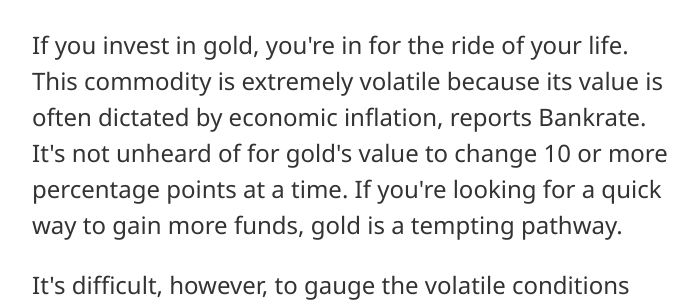
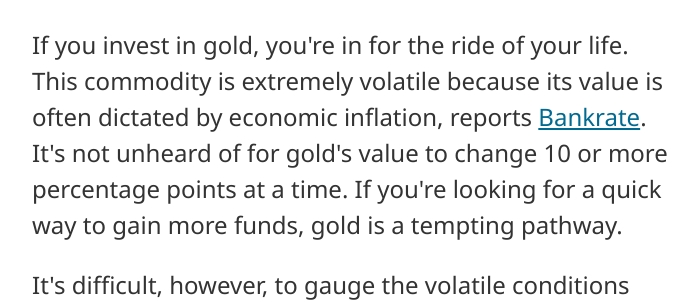
Before and after one commit to RamkumarYaragarla/worko, a Jekyll site: the page built from _posts/2017-12-22-Your Best Choices for Investments: Real Estate vs Gold vs Cryptocurrency.md, in a window 1280 px wide and 900 px high, scrolled down 2596 px. Shown: the part 232-534 px from the top of the window, without its empty margins (288-986 px from the left). Built offline with Jekyll 4.4.1, drawn with Linux system fonts in a browser that asks for light colours; part of the change alters nothing that is shown.

```diff
--- a/_posts/2017-12-22-Your Best Choices for Investments: Real Estate vs Gold vs Cryptocurrency.md
+++ b/_posts/2017-12-22-Your Best Choices for Investments: Real Estate vs Gold vs Cryptocurrency.md
@@ -39,7 +39,7 @@ Smooth, real-estate management isn't always the norm. You need patience and time
 
 <h2>Volatile Conditions</h2>
 
-<p>If you invest in gold, you're in for the ride of your life. This commodity is extremely volatile because its value is often dictated by economic inflation, reports Bankrate. It's not unheard of for gold's value to change 10 or more percentage points at a time. If you're looking for a quick way to gain more funds, gold is a tempting pathway.</p>
+<p>If you invest in gold, you're in for the ride of your life. This commodity is extremely volatile because its value is often dictated by economic inflation, reports <a href="https://www.bankrate.com/finance/investing/pros-cons-investing-gold-1.aspx"> Bankrate</a>. It's not unheard of for gold's value to change 10 or more percentage points at a time. If you're looking for a quick way to gain more funds, gold is a tempting pathway.</p>
 
 <p>It's difficult, however, to gauge the volatile conditions impacting gold investments. You can easily lose 12 percent of your investment over the course of one day. Real estate will always be a steadier investment for the conservative investor.</p>
 
```
